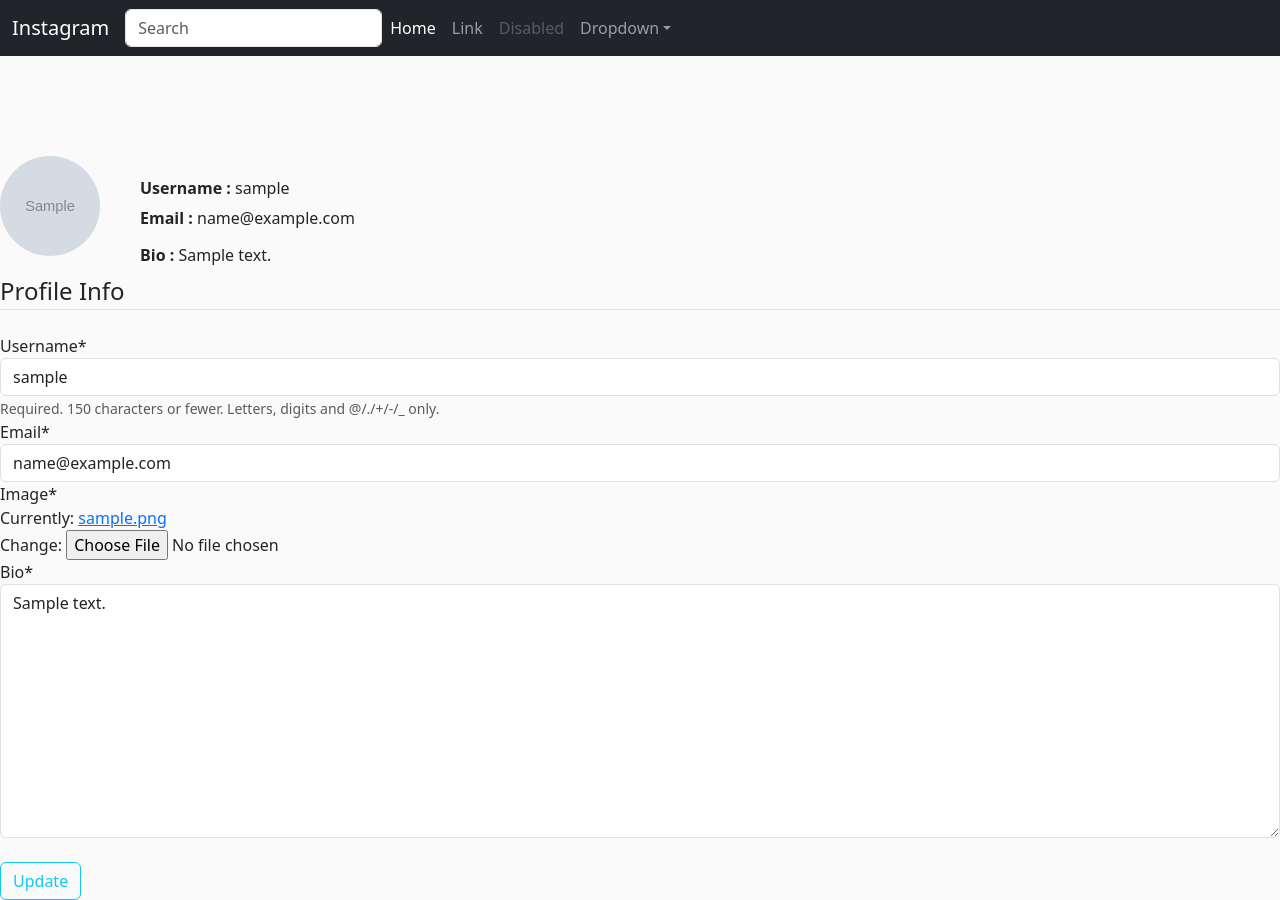
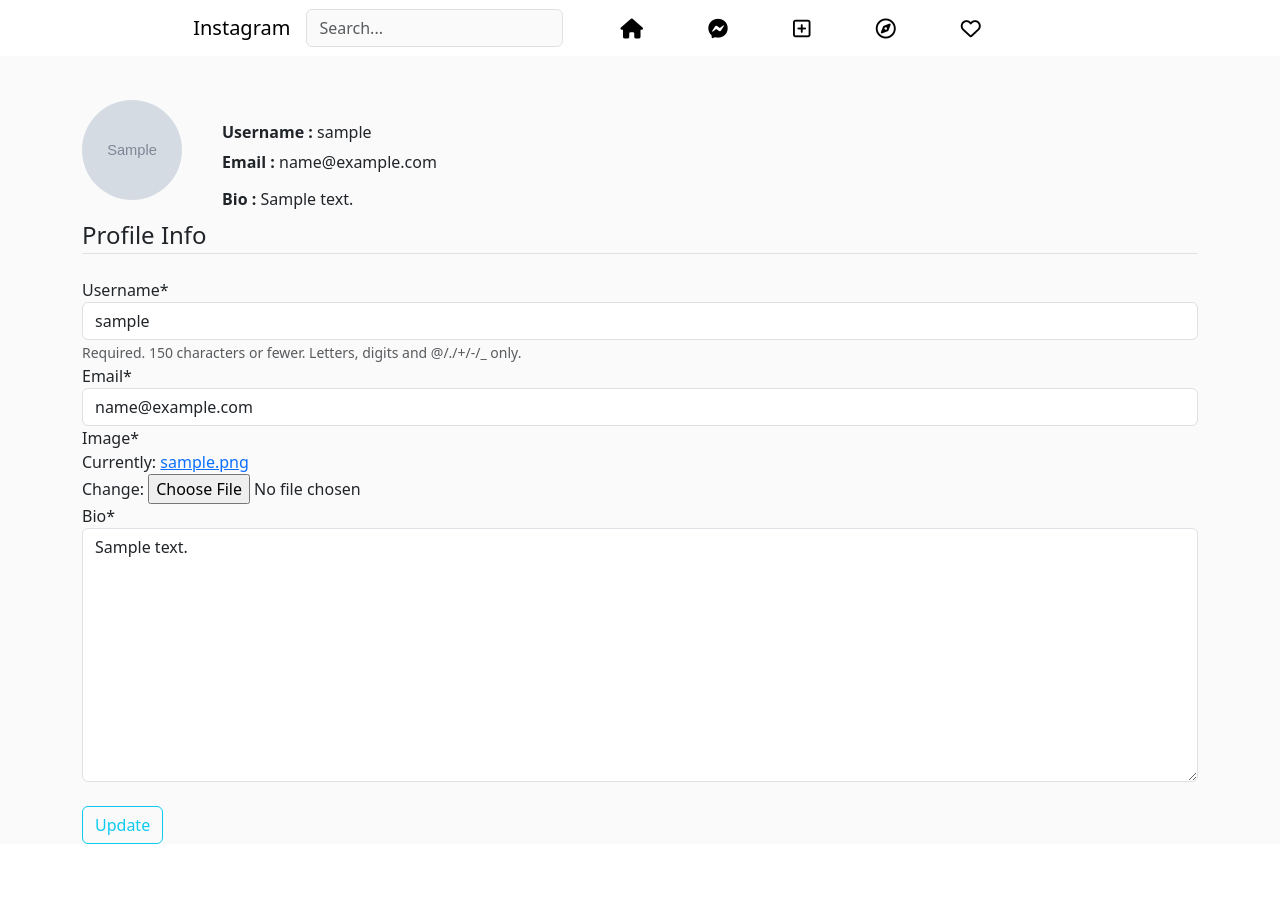
Before and after one commit to Mercywairimu01/insta-clone, a Django app: page /profile/ in a window 1280 px wide. After the commit the page ends 844 px from the top, so only its background shows below. Run offline with Django 4.2, Linux system fonts and the light colour scheme; a user stored in the database is signed in; tables that the repository leaves empty hold one stand-in row (values such as "Sample post"); grey boxes marked "Sample" are stand-in pictures; some libraries are stand-ins or nearby versions.

Commit message:
created biolerplate to be inherited by other files

```diff
--- a/insta/templates/base.html
+++ b/insta/templates/base.html
@@ -20,14 +20,67 @@
 
 </head>
 <body>
-    {% include "navbar.html" %}
+  <nav class="navbar navbar-expand fixed-top" aria-label="Fourth navbar example">
+    <div class="container-fluid" id="nava">
+      <a class="navbar-brand" href="{%url 'index'%}">Instagram</a>
+
+      <form action="{% url 'search_results' %}" method='GET'>
+        <input name='profile' type='text' placeholder='Search...' class='form-control' id='search' autocomplete="off">
+       </form>
+
+
+        <div class="col-md-5" >
+        <ul class="navbar-nav " id="space">
+          <li class="item">
+          <a class="nav-link" style="color: black;"  href="{%url 'index'%}">  <i class="fa-solid fa-house fa-lg"></i></a></li>
+            <li class="item">
+             <a class="nav-link"style="color: black;"  href="#"><i class="fa-brands fa-facebook-messenger fa-lg"></i></a></li>
+            <li class="item">
+           <a class="nav-link" style="color: black;" href="{% url 'post-create' %}"> <i class="fa-regular fa-square-plus fa-lg"></i></a></li>
+            <li class="item">
+           <a class="nav-link"style="color: black;"  href="#"> <i class="fa-regular fa-compass fa-lg"></i></a> </li>
+            <li class="item ">
+           <a class="nav-link"style="color: black;" href="#">  <i class="fa-regular fa-heart fa-lg"></i></a>
+          </li>
+
+
+        <div class="dropdown">
+
+          {% for post in posts %}
+          <button style="background-color: white; margin-top: -7px;" class="btn btn-light btn-sm dropdown-toggle" type="button" id="dropdownMenuButton2" data-bs-toggle="dropdown" aria-expanded="false">
+
+            <div>
+              <img src="{{post.author.profile.image.url}}" class="rounded-circle border ml-3 mt-2  mr-3" alt="user img" width="30" height="30" >
+            </div>
+          </button>
+          {%endfor%}
+
+          <ul class="dropdown-menu dropdown-menu-light" aria-labelledby="dropdownMenuButton2">
+
+            <li><a class="dropdown-item" href="{% url 'profile' %}">Profile</a></li>
+            <li><a class="dropdown-item" href="#">Saved</a></li>
+            <li><a class="dropdown-item" href="#">Settings</a></li>
+
+            <li><hr class="dropdown-divider"></li>
+            <li><a class="dropdown-item" href="{% url 'logout' %}">Logout</a></li>
+
+          </ul>
+
+        </div>
+      </ul>
+      </div>
+    </div>
+  </nav>
+
+
+<div class="container">
 {% block content%}
 
 
  {% endblock %}
+</div>
 
-
- <script src="https://cdnjs.cloudflare.com/ajax/libs/popper.js/2.9.2/umd/popper.min.js" integrity="sha512-2rNj2KJ+D8s1ceNasTIex6z4HWyOnEYLVC3FigGOmyQCZc2eBXKgOxQmo3oKLHyfcj53uz4QMsRCWNbLd32Q1g==" crossorigin="anonymous" referrerpolicy="no-referrer"></script>
+<script src="https://cdnjs.cloudflare.com/ajax/libs/popper.js/2.9.2/umd/popper.min.js" integrity="sha512-2rNj2KJ+D8s1ceNasTIex6z4HWyOnEYLVC3FigGOmyQCZc2eBXKgOxQmo3oKLHyfcj53uz4QMsRCWNbLd32Q1g==" crossorigin="anonymous" referrerpolicy="no-referrer"></script>
 <script src="https://cdn.jsdelivr.net/npm/@popperjs/core@2.9.2/dist/umd/popper.min.js" integrity="sha384-IQsoLXl5PILFhosVNubq5LC7Qb9DXgDA9i+tQ8Zj3iwWAwPtgFTxbJ8NT4GN1R8p" crossorigin="anonymous"></script>
 <script src="https://cdn.jsdelivr.net/npm/bootstrap@5.0.2/dist/js/bootstrap.min.js" integrity="sha384-cVKIPhGWiC2Al4u+LWgxfKTRIcfu0JTxR+EQDz/bgldoEyl4H0zUF0QKbrJ0EcQF" crossorigin="anonymous"></script>
 <script src="https://code.jquery.com/jquery-3.6.0.min.js" integrity="sha256-/xUj+3OJU5yExlq6GSYGSHk7tPXikynS7ogEvDej/m4=" crossorigin="anonymous"></script>
```
